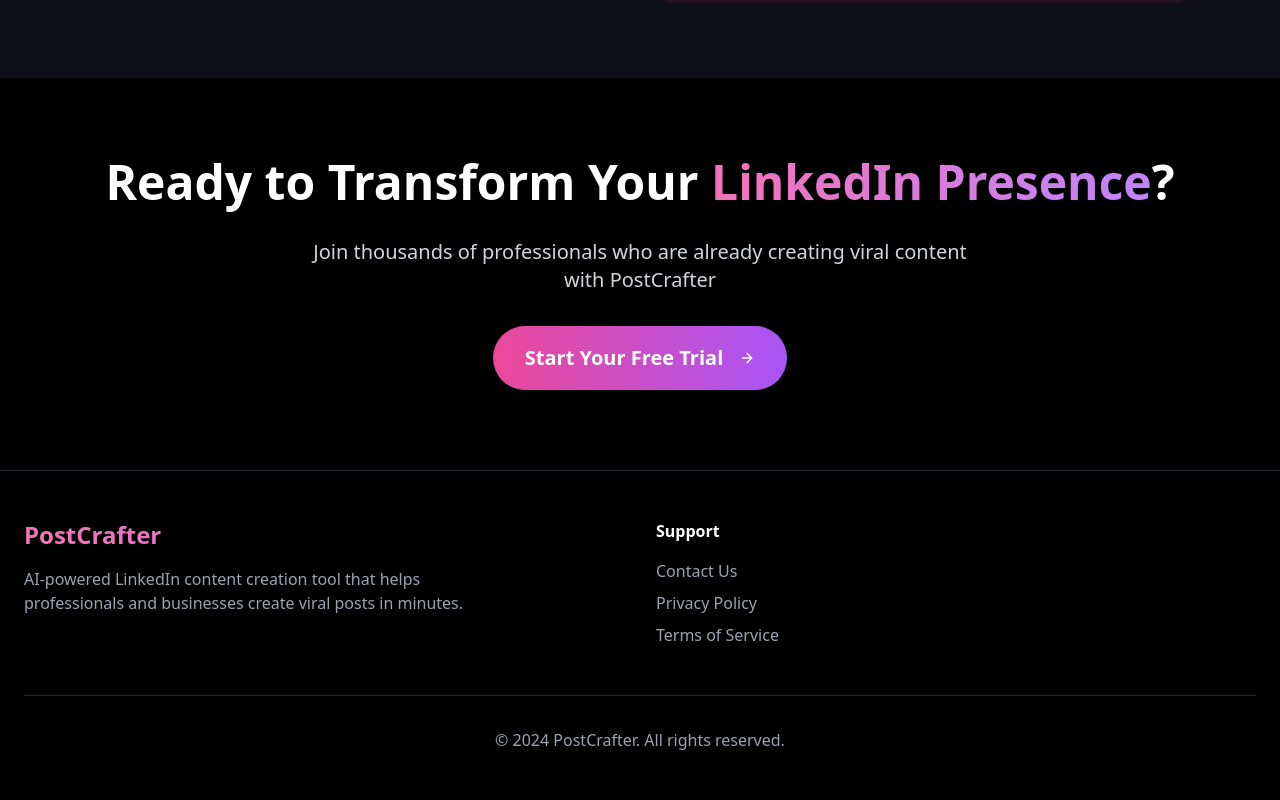
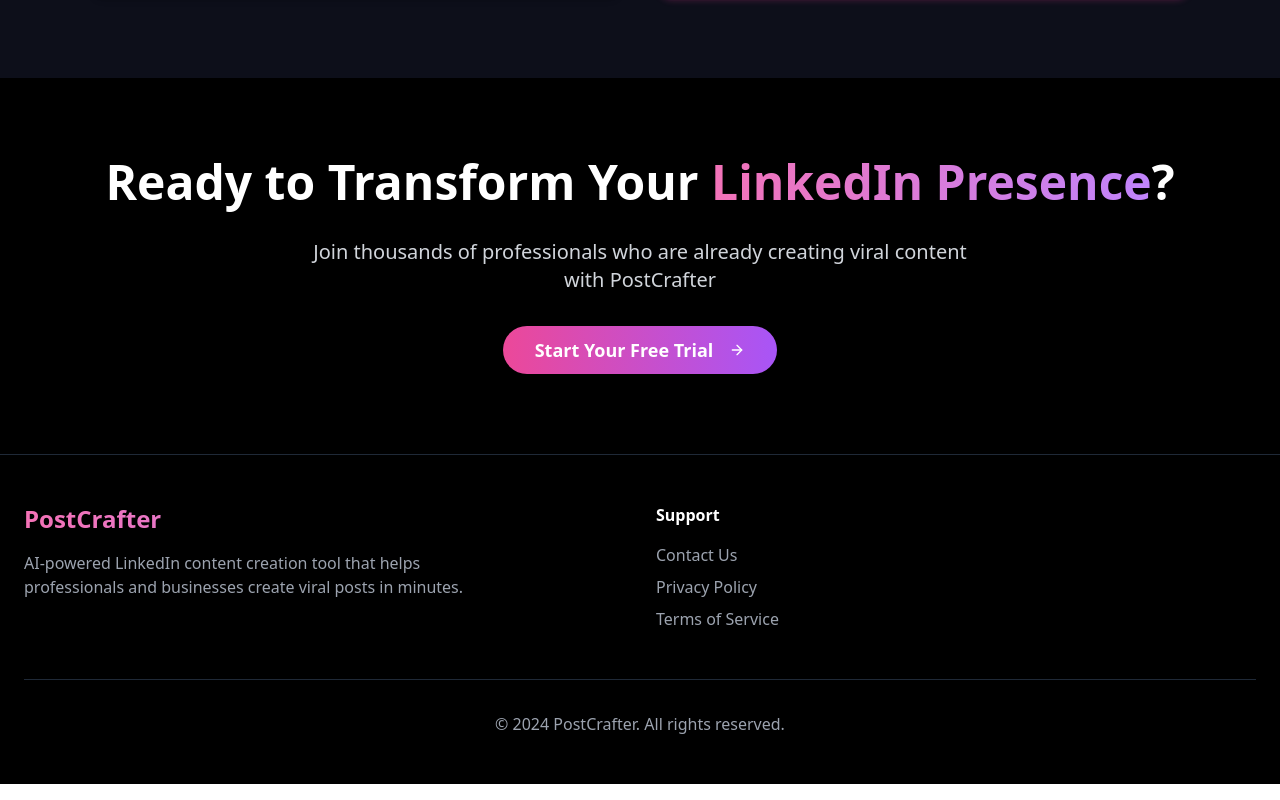
Before and after one commit to davidHarush/hello-world-crafter-page, a React (Vite) app: page / in a window 1280 px wide. Shown: the part 2640-3440 px from the top of the page. Built offline with nearby package versions, Linux system fonts and the light colour scheme.

Commit message:
Visual edit in Lovable
Edited UI in Lovable

```diff
--- a/src/components/Footer.tsx
+++ b/src/components/Footer.tsx
@@ -13,7 +13,7 @@ const Footer = () => {
             <p className="text-xl text-gray-300 max-w-2xl mx-auto">
               Join thousands of professionals who are already creating viral content with PostCrafter
             </p>
-            <Button size="lg" className="bg-gradient-to-r from-pink-500 to-purple-500 hover:from-pink-600 hover:to-purple-600 text-white border-0 font-semibold rounded-full transition-all duration-300 hover:scale-105 shadow-lg hover:shadow-pink-500/25 text-xl px-[32px] py-[32px]">
+            <Button size="lg" className="bg-gradient-to-r from-pink-500 to-purple-500 hover:from-pink-600 hover:to-purple-600 text-white border-0 font-semibold rounded-full transition-all duration-300 hover:scale-105 shadow-lg hover:shadow-pink-500/25 px-[32px] py-[24px] text-lg">
               Start Your Free Trial
               <ArrowRight className="ml-2 w-5 h-5" />
             </Button>
```
